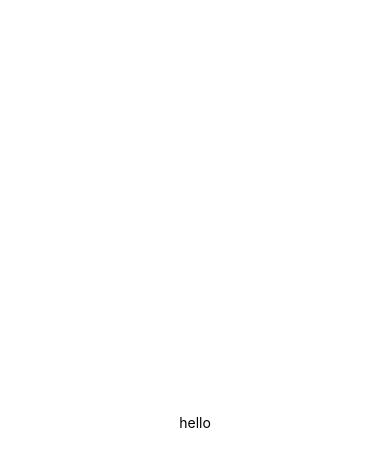
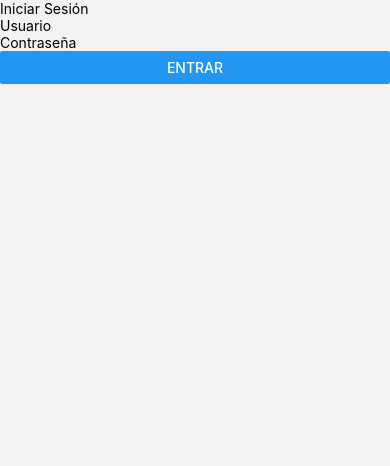
Before and after one commit to AlejandroLog/NavegationWhithReactNative, a React Native app: screen / in a window 390 px wide. Shown: the top 466 px of the page. Built offline with nearby package versions, Linux system fonts and the light colour scheme.

Commit message:
implement auth flow navigation in App.js

```diff
--- a/App.js
+++ b/App.js
@@ -1,20 +1,30 @@
-import { StatusBar } from 'expo-status-bar';
-import { StyleSheet, Text, View } from 'react-native';
+import React, { useState } from 'react';
+import { NavigationContainer } from '@react-navigation/native';
+import { createNativeStackNavigator } from '@react-navigation/native-stack';
+import LoginScreen from './src/screens/LoginScreen';
+import HomeScreen from './src/screens/HomeScreen';
+
+const Stack = createNativeStackNavigator();
 
 export default function App() {
+  const [isLoggedIn, setIsLoggedIn] = useState(false);
+
   return (
-    <View style={styles.container}>
-      <Text>hello</Text>
-      <StatusBar style="auto" />
-    </View>
+    <NavigationContainer>
+      <Stack.Navigator>
+        {!isLoggedIn ? (
+          <Stack.Screen name="Login" options={{ headerShown: false }}>
+            {() => <LoginScreen onLoginSuccess={() => setIsLoggedIn(true)} />}
+          </Stack.Screen>
+        ):(
+
+          <Stack.Screen
+            name="Home"
+            component={HomeScreen}
+            options={{ title: 'Inicio' }}
+          />
+        )}
+      </Stack.Navigator>
+    </NavigationContainer>
   );
 }
-
-const styles = StyleSheet.create({
-  container: {
-    flex: 1,
-    backgroundColor: '#fff',
-    alignItems: 'center',
-    justifyContent: 'center',
-  },
-});
```
